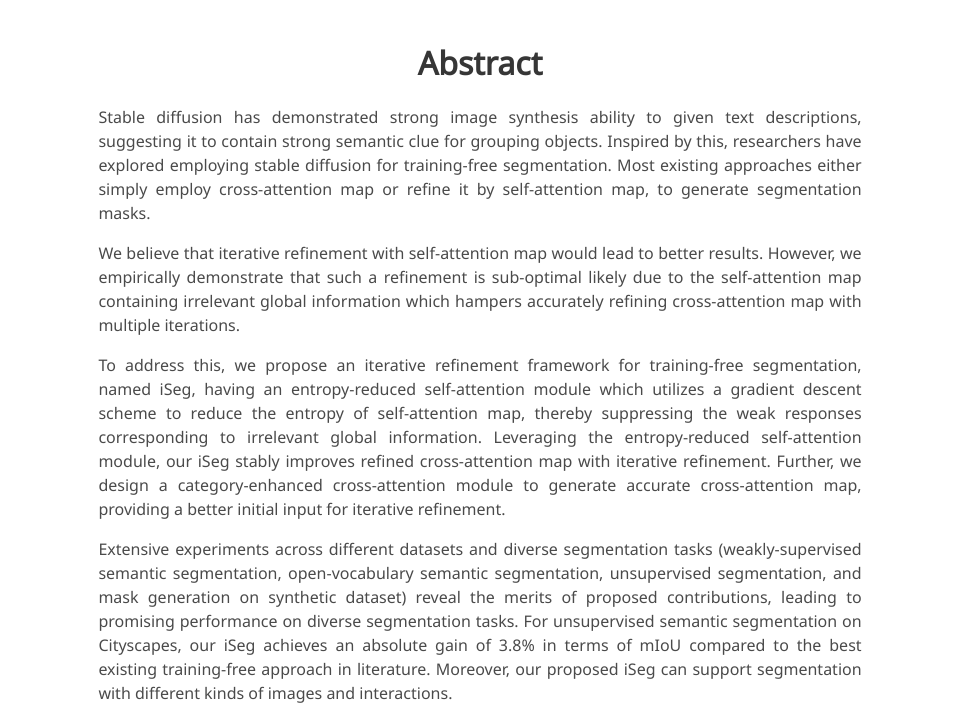
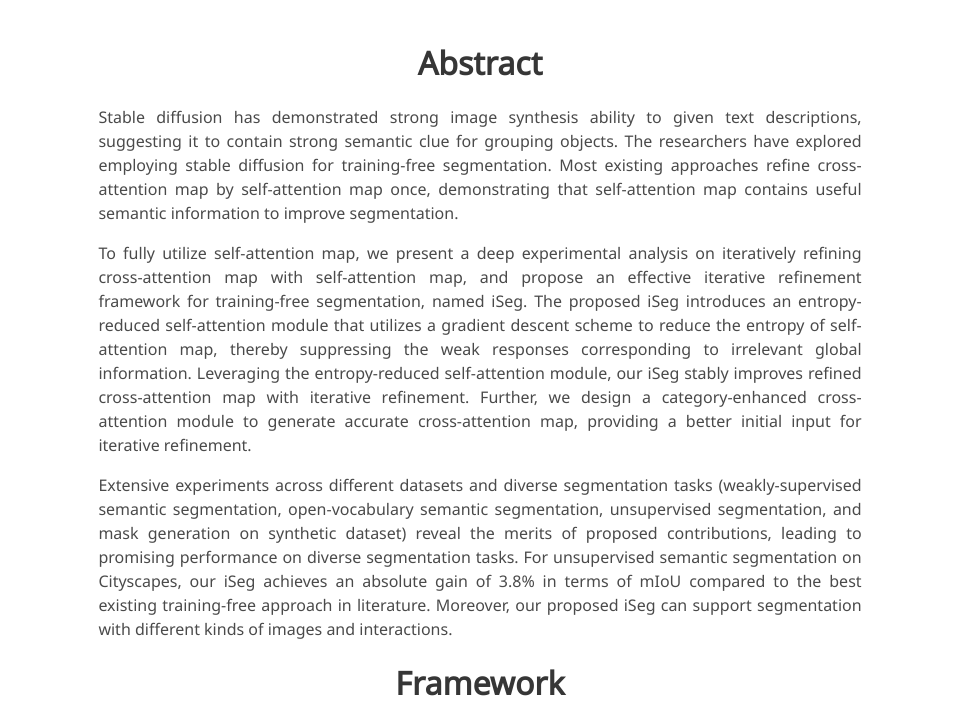
Before and after one commit to linsun449/iSeg, a plain HTML site: page index.html in a window 1280 px wide. Shown: the part 690-1404 px from the top of the page, without its empty margins (160-1119 px from the left). Drawn offline with nearby package versions, Linux system fonts and the light colour scheme; some icons are missing; a web font is replaced by a local one.

Commit message:
Update Abstract

```diff
--- a/index.html
+++ b/index.html
@@ -158,36 +158,31 @@
         <h2 class="title is-3">Abstract</h2>
         <div class="content has-text-justified">
           <p>
-            Stable diffusion  has demonstrated strong image synthesis ability to given text descriptions,
-            suggesting it to contain strong semantic clue for grouping  objects. Inspired by this,
-            researchers have explored employing stable diffusion  for training-free segmentation.
-            Most existing approaches either simply employ cross-attention map or refine it by self-attention map,
-            to generate segmentation masks.
+            Stable diffusion has demonstrated strong image synthesis ability to given text descriptions, suggesting it to contain strong
+            semantic clue for grouping objects. The researchers have explored employing stable diffusion for training-free segmentation. Most
+            existing approaches refine cross-attention map by self-attention map once, demonstrating that self-attention map contains useful
+            semantic information to improve segmentation.
           </p>
+
           <p>
-            We believe that iterative refinement with self-attention map would lead to better results.
-            However, we empirically demonstrate that such a refinement is sub-optimal likely due to the
-            self-attention map containing irrelevant global information which hampers accurately refining
-            cross-attention map with multiple iterations.
+            To fully utilize self-attention map, we present a deep experimental analysis on iteratively
+            refining cross-attention map with self-attention map, and propose an effective iterative refinement framework for training-free
+            segmentation, named iSeg. The proposed iSeg introduces an entropy-reduced self-attention module that utilizes a gradient descent
+            scheme to reduce the entropy of self-attention map, thereby suppressing the weak responses corresponding to irrelevant global
+            information. Leveraging the entropy-reduced self-attention module, our iSeg stably improves refined cross-attention map with iterative
+            refinement. Further, we design a category-enhanced cross-attention module to generate accurate cross-attention map, providing a
+            better initial input for iterative refinement.
           </p>
-          <p>
-            To address this, we propose an iterative refinement framework for training-free segmentation, named iSeg,
-            having an entropy-reduced self-attention module which utilizes a gradient descent scheme to reduce
-            the entropy of self-attention map, thereby suppressing the weak responses corresponding to
-            irrelevant global information. Leveraging the entropy-reduced self-attention module,
-            our iSeg stably improves refined cross-attention map with iterative refinement.
-            Further, we design a category-enhanced cross-attention module to generate accurate cross-attention map,
-            providing a better initial input for iterative refinement.
-          </p>
+
           <p>
             Extensive experiments across different datasets and diverse segmentation tasks
-            (weakly-supervised semantic segmentation, open-vocabulary semantic segmentation,
-            unsupervised segmentation, and mask generation on synthetic dataset) reveal the merits of
-            proposed contributions, leading to promising performance on  diverse segmentation tasks. For
-            unsupervised semantic segmentation on Cityscapes, our iSeg achieves an absolute gain of 3.8%
-            in terms of mIoU compared to the best existing training-free approach in literature.
-            Moreover, our proposed iSeg can support segmentation with different kinds of images and interactions.
+            (weakly-supervised semantic segmentation, open-vocabulary semantic segmentation, unsupervised segmentation, and mask
+            generation on synthetic dataset) reveal the merits of proposed contributions, leading to promising performance on diverse
+            segmentation tasks. For unsupervised semantic segmentation on Cityscapes, our iSeg achieves an absolute gain of 3.8% in terms of
+            mIoU compared to the best existing training-free approach in literature. Moreover, our proposed iSeg can support segmentation with
+            different kinds of images and interactions.
           </p>
+
         </div>
       </div>
     </div>
```
